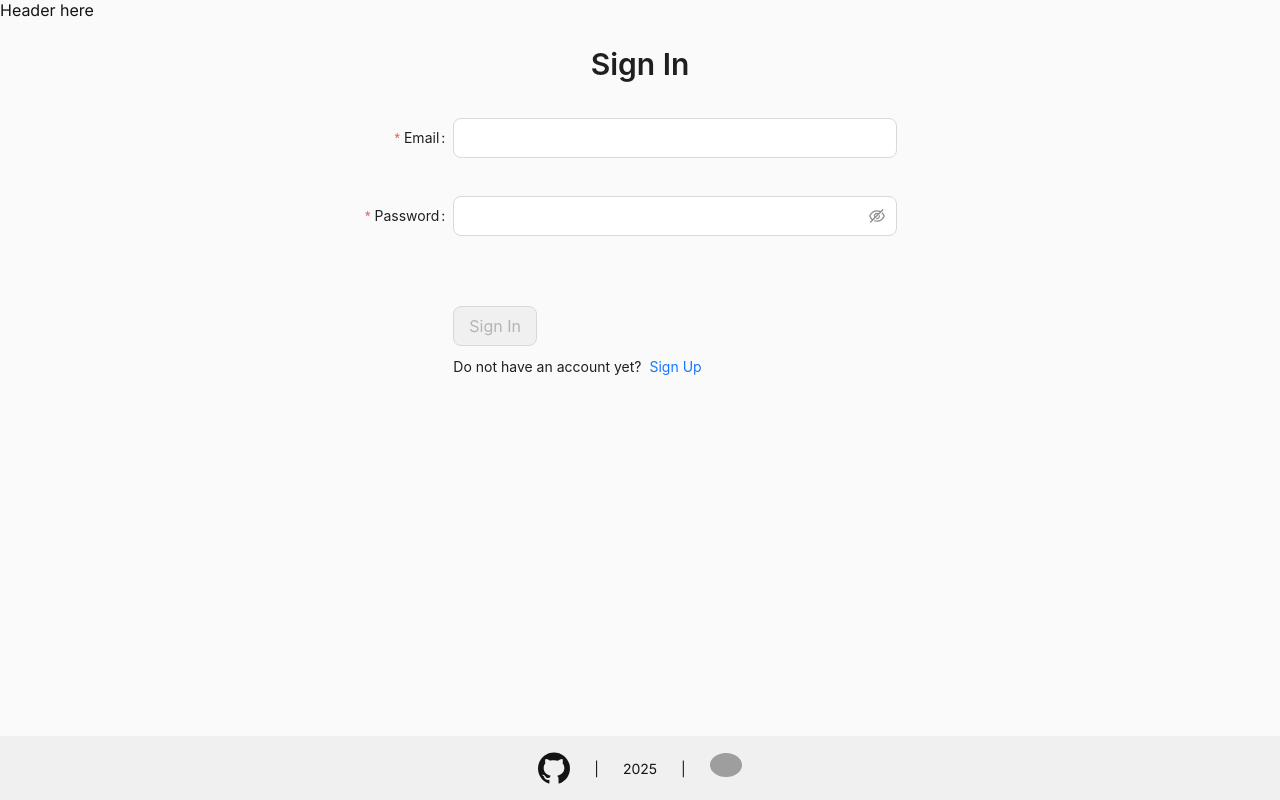
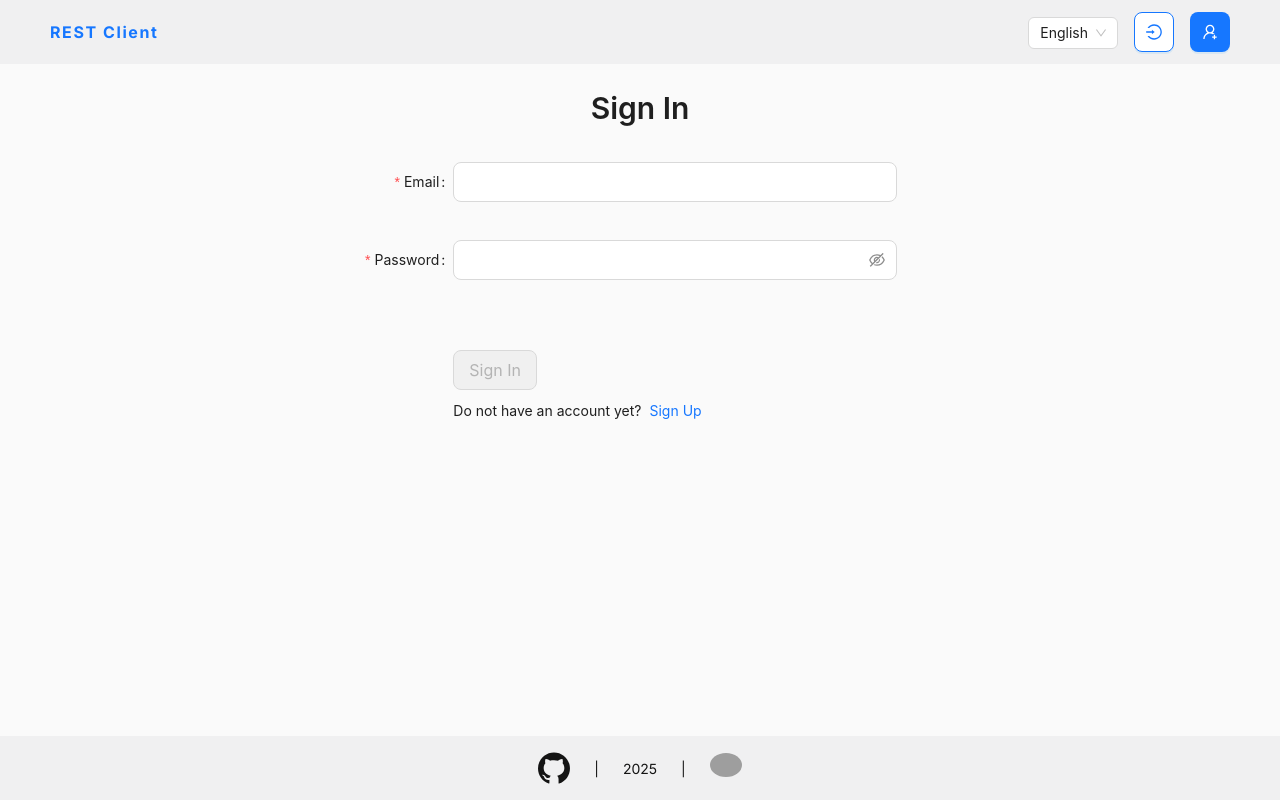
Before and after one commit to AngelinaBz/rest-client-app, a Next.js app: page /en/sign-in in a window 1280 px wide. Built offline with nearby package versions, Linux system fonts and the light colour scheme; grey boxes are pictures that could not be loaded; what @ant-design/nextjs-registry would draw is missing.

Commit message:
feat: add header elements in app-header.tsx

```diff
--- a/src/app/[locale]/layout.tsx
+++ b/src/app/[locale]/layout.tsx
@@ -8,6 +8,7 @@ import { RootLayoutProps } from '@/types';
 import { AppFooter } from '@/components/app-footer';
 import '@ant-design/v5-patch-for-react-19';
 import '../global.css';
+import { AppHeader } from '@/components/app-header';
 
 const inter = Inter({ subsets: ['latin'] });
 
@@ -30,7 +31,7 @@ const RootLayout = async ({ children, params }: RootLayoutProps) => {
       <body className={inter.className}>
         <AntdRegistry>
           <NextIntlClientProvider>
-            <header>Header here</header>
+            <AppHeader />
             <main className="main">{children}</main>
             <AppFooter />
           </NextIntlClientProvider>
--- /dev/null
+++ b/src/components/app-header/app-header.module.css
@@ -0,0 +1,21 @@
+:global(.ant-layout-header).header {
+  background-color: var(--secondary-bg);
+  display: flex;
+  justify-content: space-between;
+  align-items: center;
+  transition: backgroud-color 0.3s ease;
+}
+
+.logo {
+  font-weight: 700;
+  letter-spacing: 0.1em;
+}
+
+:global(.ant-layout-header).sticky {
+  position: sticky;
+  top: 0;
+  width: 100%;
+  z-index: 1000;
+  background-color: var(--hover);
+  box-shadow: 0 2px 8px rgba(0, 0, 0, 0.15);
+}
--- /dev/null
+++ b/src/components/app-header/app-header.tsx
@@ -0,0 +1,58 @@
+'use client';
+
+import { Button, Layout, Space, Tooltip } from 'antd';
+import { UserAddOutlined, LoginOutlined } from '@ant-design/icons';
+import { useTranslations } from 'next-intl';
+import { Link } from '@/i18n/navigation';
+import { useEffect, useState } from 'react';
+import LocaleSwitcher from '../locale-switcher/locale-switcher';
+import { Routes } from '@/types/routes';
+import { STICKY_THRESHOLD } from '@/utils/constants';
+import styles from './app-header.module.css';
+
+const { Header } = Layout;
+
+const AppHeader = (): React.JSX.Element => {
+  const [isSticky, setIsSticky] = useState(false);
+  const t = useTranslations('Form.accountAction');
+
+  useEffect(() => {
+    const handleScroll = () => {
+      setIsSticky(window.scrollY > STICKY_THRESHOLD);
+    };
+    window.addEventListener('scroll', handleScroll);
+    return () => window.removeEventListener('scroll', handleScroll);
+  }, []);
+
+  return (
+    <Header className={`${styles.header} ${isSticky ? styles.sticky : ''}`}>
+      <Link className={styles.logo} href={Routes.MAIN}>
+        REST Client
+      </Link>
+
+      <Space className={styles['icon-container']} size="middle" align="center">
+        <LocaleSwitcher />
+
+        <Link href={Routes.SIGN_IN}>
+          <Tooltip title={t('signIn')}>
+            <Button
+              size="large"
+              type="link"
+              color="blue"
+              variant="outlined"
+              icon={<LoginOutlined />}
+            />
+          </Tooltip>
+        </Link>
+
+        <Link href={Routes.SIGN_UP}>
+          <Tooltip title={t('signUp')}>
+            <Button size="large" type="primary" icon={<UserAddOutlined />} />
+          </Tooltip>
+        </Link>
+      </Space>
+    </Header>
+  );
+};
+
+export default AppHeader;
--- /dev/null
+++ b/src/components/app-header/index.ts
@@ -0,0 +1 @@
+export { default as AppHeader } from './app-header';
--- /dev/null
+++ b/src/utils/constants.ts
@@ -0,0 +1 @@
+export const STICKY_THRESHOLD = 50;
```
